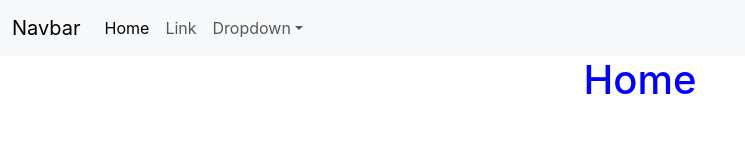
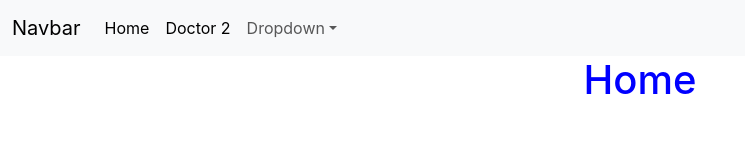
Before and after one commit to Kevbast/reacthospitalesdoctores, a React (Create React App) app: page / in a window 1280 px wide. Shown: the top 160 px of the page, without its empty margins (0-745 px from the left). Built offline with nearby package versions, Linux system fonts and the light colour scheme.

Commit message:
añadido doctores+ useParams

```diff
--- a/src/Router.js
+++ b/src/Router.js
@@ -1,16 +1,24 @@
 import React, { Component } from 'react'
-import { BrowserRouter, Route, Routes } from 'react-router-dom'
+import { BrowserRouter, Route, Routes, useParams } from 'react-router-dom'
 import Home from './components/Home'
 import MenuHospitales from './components/MenuHospitales'
+import Doctores from './components/Doctores';
 
 export default class Router extends Component {
+
+  render() {
     //AQUÍ IRAN LASS FUNCIONES CON PROPS
-  render() {
+    //Función para poder devolver el component doctores(esta función es un component tmb,lo pasaremos así en element)
+    function DoctoresElement() {
+        let {idhospital}= useParams();//lo capturamos con useparams
+        return (<Doctores idhospital={idhospital}/>)
+    }
     return (
       <BrowserRouter>
       <MenuHospitales/>
         <Routes>
             <Route path="/" element={<Home/>}/>
+            <Route path="/doctores/:idhospital" element={<DoctoresElement/>}/>
         </Routes>
       </BrowserRouter>
     )
--- /dev/null
+++ b/src/components/Doctores.js
@@ -0,0 +1,11 @@
+import React, { Component } from 'react'
+
+export default class Doctores extends Component {
+  render() {
+    return (
+      <div>
+        <h2>Doctores {this.props.idhospital}</h2>
+      </div>
+    )
+  }
+}
--- a/src/components/MenuHospitales.js
+++ b/src/components/MenuHospitales.js
@@ -17,7 +17,7 @@ export default class MenuHospitales extends Component {
           <NavLink className="nav-link active" aria-current="page" to="/">Home</NavLink>
         </li>
         <li className="nav-item">
-          <a className="nav-link" href="#">Link</a>
+          <NavLink className="nav-link active" aria-current="page" to="/doctores/2">Doctor 2</NavLink>
         </li>
         <li className="nav-item dropdown">
           <a className="nav-link dropdown-toggle" href="#" role="button" data-bs-toggle="dropdown" aria-expanded="false">
```
